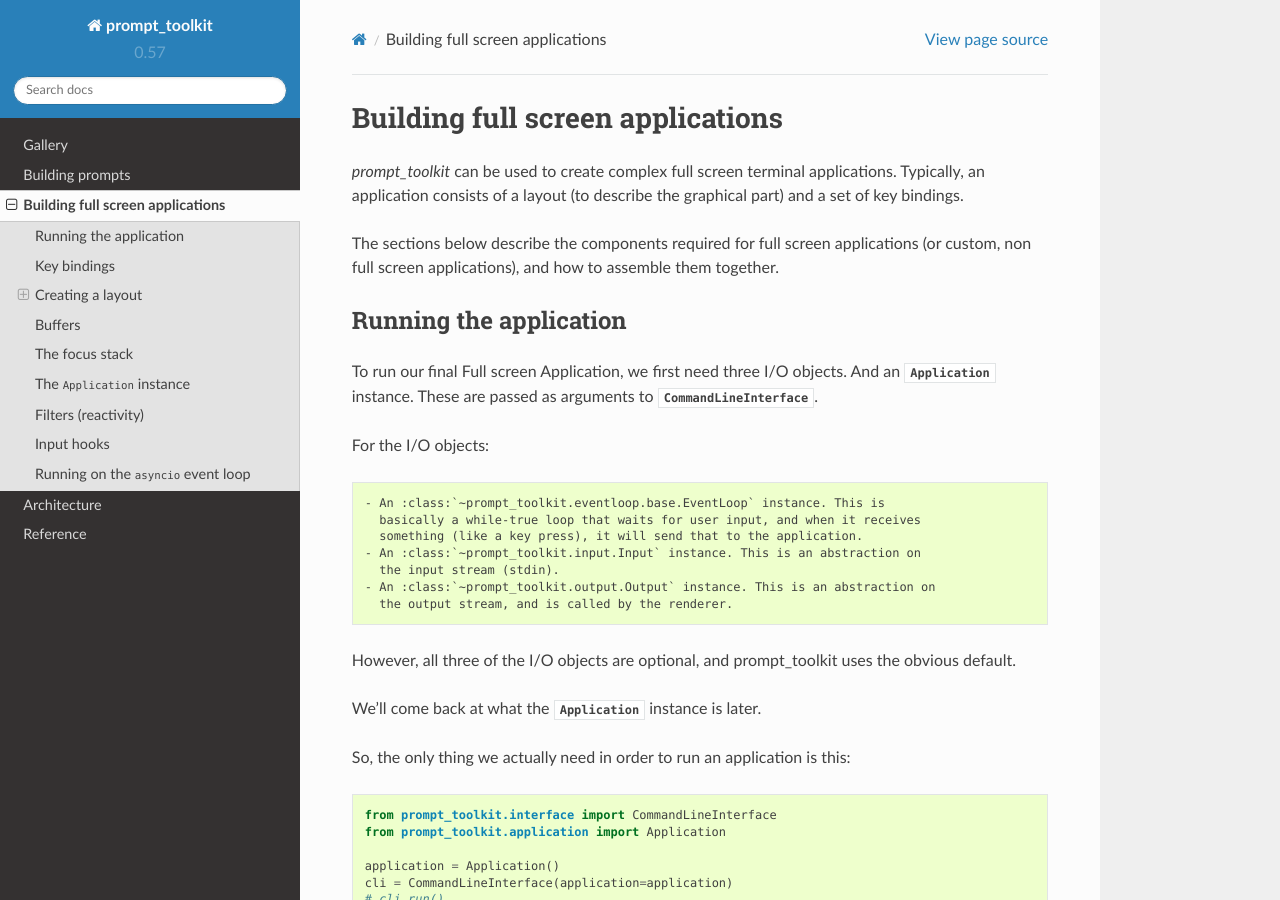
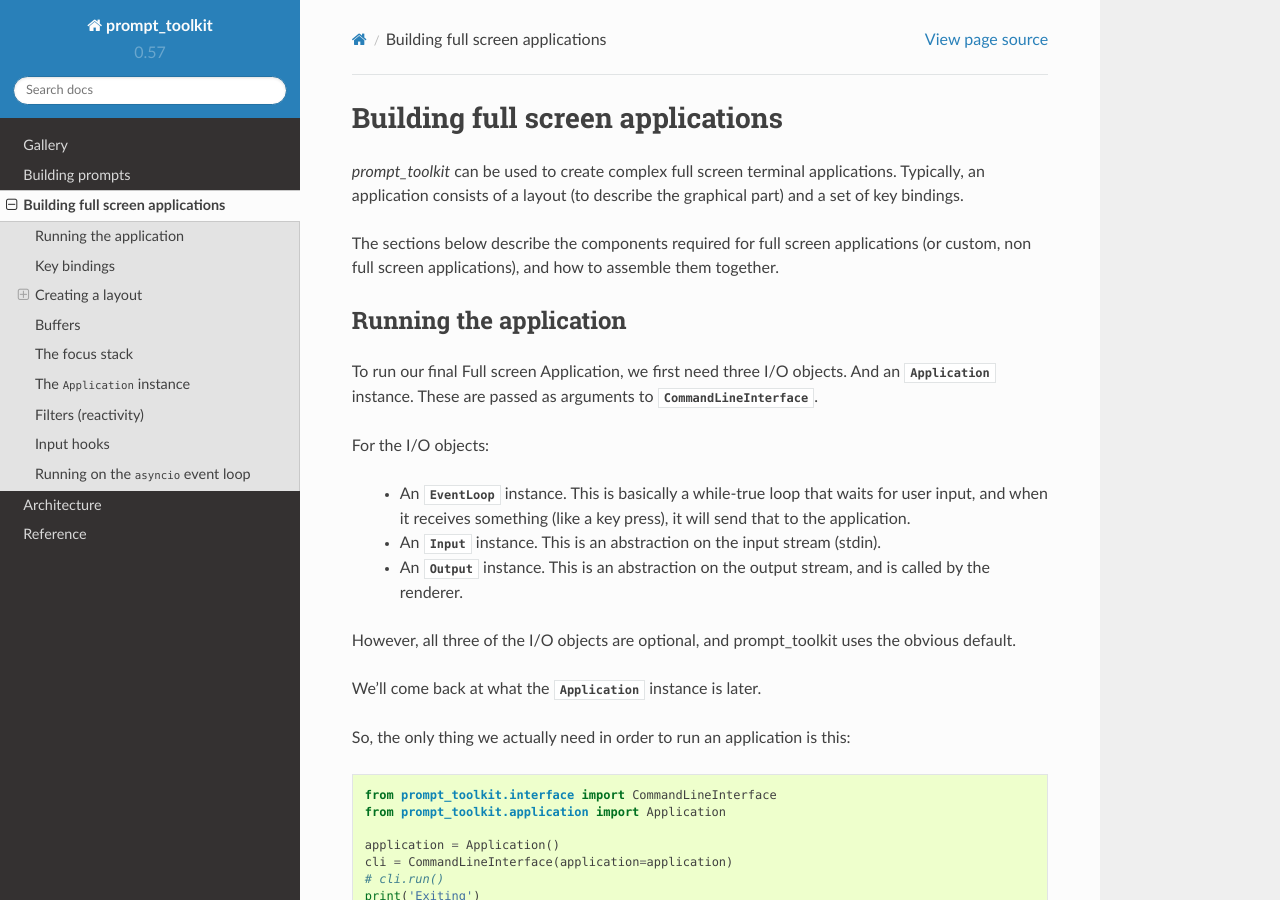
Before and after one commit to dbcli/pgcli, a Sphinx documentation site: the page built from docs/pages/full_screen_apps.rst, in a window 1280 px wide and 900 px high. Built offline with Sphinx 7.4.7 and the Read the Docs theme 2.0.0, drawn with Linux system fonts in a browser that asks for light colours.

Commit message:
Oops, double colon means code...

```diff
--- a/docs/pages/full_screen_apps.rst
+++ b/docs/pages/full_screen_apps.rst
@@ -19,7 +19,7 @@ To run our final Full screen Application, we first need three I/O objects.
 And an :class:`~prompt_toolkit.application.Application` instance.
 These are passed as arguments to :class:`~prompt_toolkit.interface.CommandLineInterface`.
 
-For the I/O objects::
+For the I/O objects:
 
     - An :class:`~prompt_toolkit.eventloop.base.EventLoop` instance. This is
       basically a while-true loop that waits for user input, and when it receives
```
